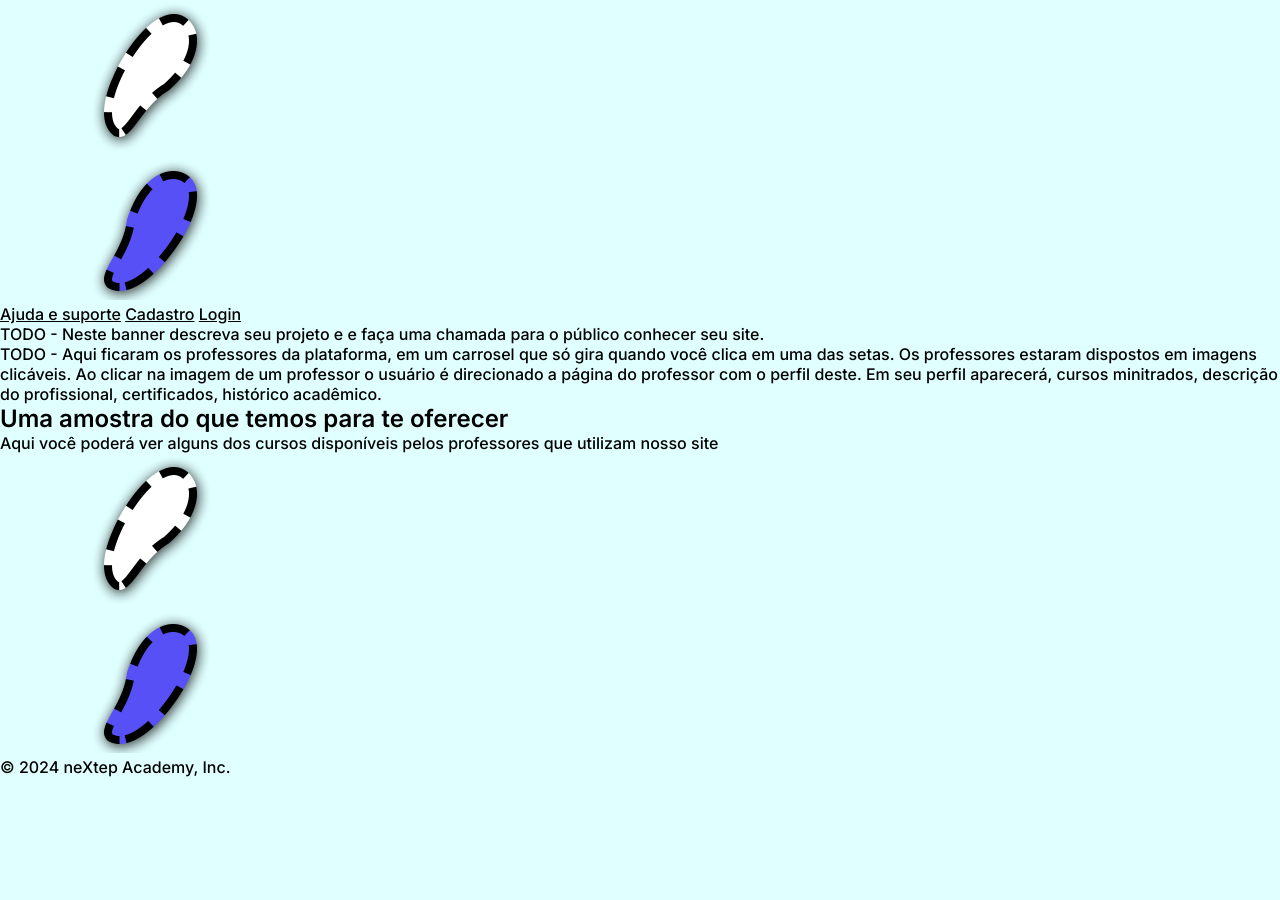
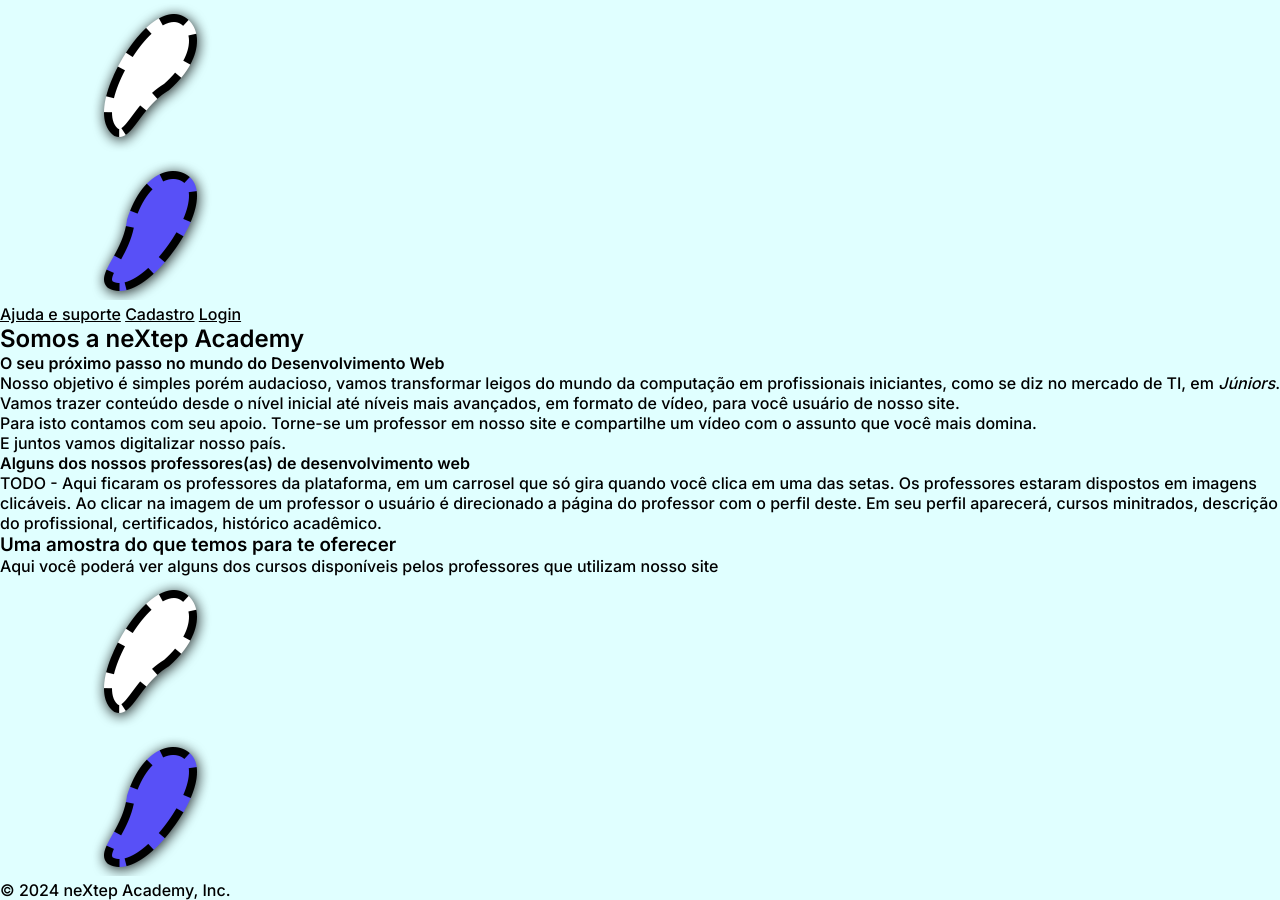
Before and after one commit to PedroVictorMcB/nextep-academy, a plain HTML site: page src/index.html in a window 1280 px wide. Before the commit the page ends 800 px from the top, so only its background shows below. Drawn offline with Linux system fonts and the light colour scheme.

Commit message:
added content to index

```diff
--- a/src/index.html
+++ b/src/index.html
@@ -29,17 +29,32 @@
     <main>
         <section class="introduction">
             <div class="banner">
-                TODO - Neste banner descreva seu projeto e e faça uma chamada para o público conhecer seu site.
+                <!-- TODO - Neste banner descreva seu projeto e e faça uma chamada para o público conhecer seu site. -->
+                <h1>
+                    Somos a neXtep Academy
+                </h1>
+                <h4>
+                    O seu próximo passo no mundo do Desenvolvimento Web
+                </h4>
+                <p>
+                    Nosso objetivo é simples porém audacioso, vamos transformar leigos do mundo da computação em profissionais iniciantes, como se diz no mercado de TI, em <em>Júniors</em>.<br>
+                    Vamos trazer conteúdo desde o nível inicial até níveis mais avançados, em formato de vídeo, para você usuário de nosso site.<br>
+                    Para isto contamos com seu apoio. Torne-se um professor em nosso site e compartilhe um vídeo com o assunto que você mais domina.<br>
+                    E juntos vamos digitalizar nosso país.
+                </p>
             </div>
             <div class="carrosel">
+                <h4>
+                    Alguns dos nossos professores(as) de desenvolvimento web
+                </h4>
                 TODO - Aqui ficaram os professores da plataforma, em um carrosel que só gira quando você clica em uma das setas. Os professores estaram dispostos em imagens clicáveis. Ao clicar na imagem de um professor o usuário é direcionado a página do professor com o perfil deste. Em seu perfil aparecerá, cursos minitrados, descrição do profissional, certificados, histórico acadêmico.
             </div>
         </section>
         <section class="amostra-cursos">
             <div class="titulo">
-                <h1>
+                <h3>
                     Uma amostra do que temos para te oferecer
-                </h1>
+                </h3>
                 <p>
                     Aqui você poderá ver alguns dos cursos disponíveis pelos professores que utilizam nosso site
                 </p>
```
Also changed, not shown: src/DB/img/código.png (added), src/DB/img/freelance-work-7308505_1280.png (added).
